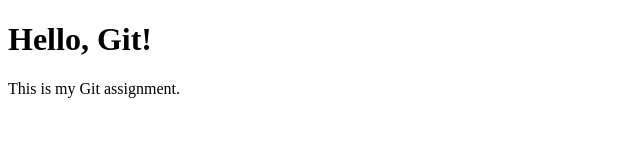
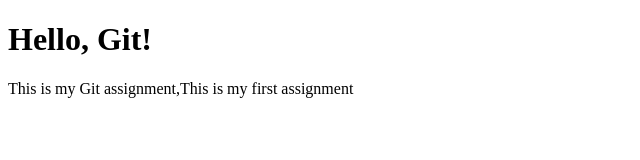
Before and after one commit to prakash1926/gitassignment, a plain HTML site: page index.html in a window 1280 px wide. Shown: the whole page, without its empty margins (0-640 px from the left). Drawn offline with Linux system fonts and the light colour scheme.

Commit message:
second commit added Index

```diff
--- a/index.html
+++ b/index.html
@@ -5,6 +5,6 @@
 </head>
 <body>
     <h1>Hello, Git!</h1>
-    <p>This is my Git assignment.</p>
+    <p>This is my Git assignment,This is my first assignment</p>
 </body>
 </html>
```
